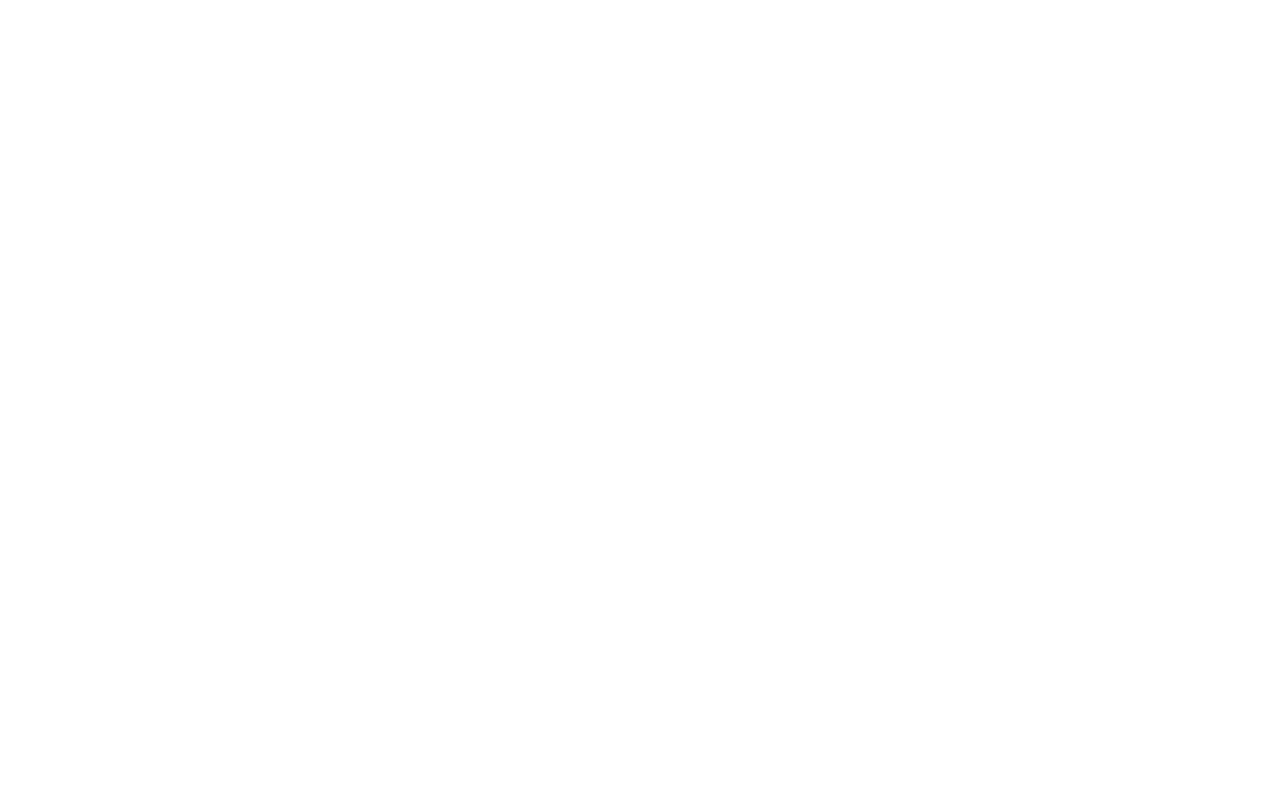
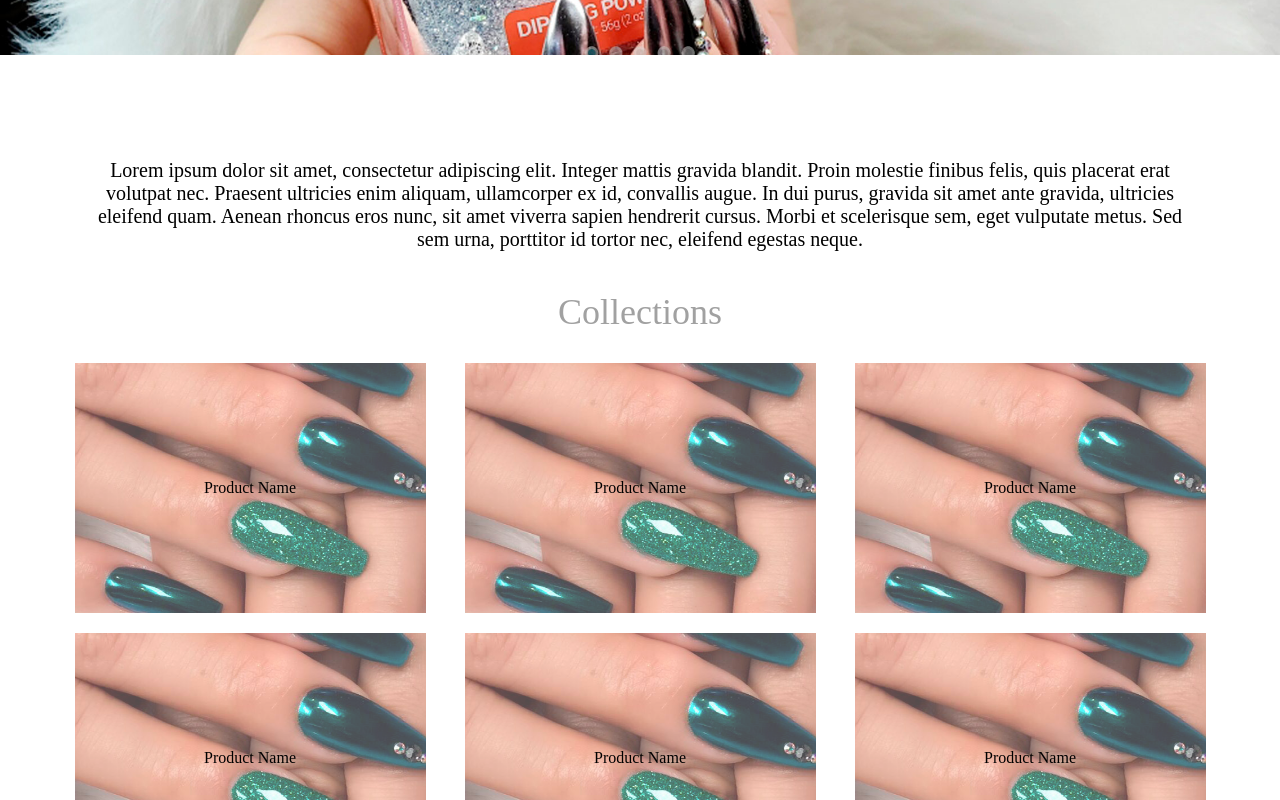
Before and after one commit to ninfanino/nurevolution, a React (Create React App) app: page /product-line/1 in a window 1280 px wide. Shown: the part 400-1200 px from the top of the page. Before the commit the page ends 800 px from the top, so only its background shows below. Built offline with nearby package versions, Linux system fonts and the light colour scheme.

Commit message:
Secciones nuevas slidder

```diff
--- a/src/App.js
+++ b/src/App.js
@@ -1,13 +1,17 @@
 import React from 'react';
-import { BrowserRouter as Router, Route, Link } from "react-router-dom";
+import { BrowserRouter as Router, Route } from "react-router-dom";
 
 import Home from './components/pages/Home';
+import Promo from './components/pages/Promo';
+import ProductCollection from './components/pages/ProductCollection';
 
 
 function App() {
   return (
     <Router>
       <Route path="/" exact component={Home} />
+      <Route path="/promo" component={Promo} />
+      <Route path="/product-line/:id" component={ProductCollection} />
     </Router>
   );
 }
--- /dev/null
+++ b/src/components/collections/productLine.js
@@ -0,0 +1,50 @@
+import React from 'react'
+
+const ProductLine = () => {
+    const collection = [
+        { name:'Product Name'},
+        { name:'Product Name'},
+        { name:'Product Name'},
+        { name:'Product Name'},
+        { name:'Product Name'},
+        { name:'Product Name'},
+        { name:'Product Name'},
+        { name:'Product Name'},
+        { name:'Product Name'},
+        { name:'Product Name'},
+        { name:'Product Name'},
+        { name:'Product Name'}
+    ]
+
+    let itemsCollection = collection.map((item, index) => {
+        return (
+            <div className="collectionGridItem">
+                <img src="/images/product-home1.jpg" className="imgProductGrid" alt="Product Line" />
+                <div className="collectionGridName">
+                    { item['name'] }
+                </div>
+            </div>
+        )
+    })
+
+    return(
+        <div className="promos">
+            <img className="img-slidder" src="/images/slidder1.jpg" alt="NuRevolution" />
+
+            <div className="container">
+                <p>
+                Lorem ipsum dolor sit amet, consectetur adipiscing elit. Integer mattis gravida blandit. Proin molestie finibus felis, quis placerat erat volutpat nec. Praesent ultricies enim aliquam, ullamcorper ex id, convallis augue. In dui purus, gravida sit amet ante gravida, ultricies eleifend quam. Aenean rhoncus eros nunc, sit amet viverra sapien hendrerit cursus. Morbi et scelerisque sem, eget vulputate metus. Sed sem urna, porttitor id tortor nec, eleifend egestas neque.
+                </p>
+
+                <div className="title">Collections</div>
+                <div className="collectionGrid">
+                    {itemsCollection}
+                </div>
+            </div>
+
+
+        </div>
+    )
+}
+
+export default ProductLine
--- a/src/components/home/products.js
+++ b/src/components/home/products.js
@@ -1,29 +1,36 @@
 import React from 'react'
+import { NavLink } from "react-router-dom";
 
 const Products = () => (
     <div>
         <div className="title">Product Lines</div>
         <div className="productsGrid">
+            <NavLink to="/product-line/1">
                 <div className="productGridItem">
                     <img src="/images/product-home1.jpg" className="imgProductHome" alt="Gel" />
                     <div className="productMask">
                         <div className="nameProduct">Gel</div>
                     </div>
                 </div>
+            </NavLink>
 
+            <NavLink to="/product-line/2">
                 <div className="productGridItem">
                     <img src="/images/product-home2.jpg" className="imgProductHome" alt="Gel" />
                     <div className="productMask">
                         <div className="nameProduct">Gel</div>
                     </div>
                 </div>
+            </NavLink>
 
+            <NavLink to="/product-line/3">
                 <div className="productGridItem">
                     <img src="/images/product-home3.jpg" className="imgProductHome" alt="Gel" />
                     <div className="productMask">
                         <div className="nameProduct">Gel</div>
                     </div>
                 </div>
+            </NavLink>
         </div>
     </div>
 )
--- a/src/components/home/slidder.js
+++ b/src/components/home/slidder.js
@@ -1,4 +1,5 @@
 import React from "react"
+import { NavLink } from "react-router-dom";
 
 import makeCarousel from 'react-reveal/makeCarousel';
 import Slide from 'react-reveal/Slide';
@@ -20,28 +21,34 @@ const Slidder = () => {
     return (
         <Carousel defaultWait={100000} maxTurns={300}>
             <Slide right>
+                <NavLink to="/promo">
                     <div>
                         <img className="img-slidder" src="/images/slidder1.jpg" alt="NuRevolution" />
                         <div className="txt-caption">
                             <div className="title-slidder">Wellcome to NUrevolutioninc +20 years revolutionizing the way professional nail,hand & feet beauty industry build their products.</div>
                         </div>
                     </div>
+                </NavLink>
             </Slide>
             <Slide right>
+                <NavLink to="/promo">
                     <div>
                         <img className="img-slidder" src="/images/slidder2.jpg" alt="NuRevolution" />
                         <div className="txt-caption">
                             <div className="title-slidder">Wellcome to NUrevolutioninc +20 years revolutionizing the way professional nail,hand & feet beauty industry build their products.</div>
                         </div>
                     </div>
+                </NavLink>
             </Slide>
             <Slide right>
+                <NavLink to="/promo">
                     <div>
                         <img className="img-slidder" src="/images/slidder3.jpg" alt="NuRevolution" />
                         <div className="txt-caption">
                             <div className="title-slidder">Wellcome to NUrevolutioninc +20 years revolutionizing the way professional nail,hand & feet beauty industry build their products.</div>
                         </div>
                     </div>
+                </NavLink>
             </Slide>
         </Carousel>
     )
--- /dev/null
+++ b/src/components/pages/ProductCollection.js
@@ -0,0 +1,14 @@
+import React from 'react'
+import Header from '../general/Header';
+import Footer from '../general/Footer';
+import ProductLine from '../collections/productLine';
+
+const ProductCollection = () => (
+    <div>
+        <Header/>
+        <ProductLine/>
+        <Footer/>
+    </div>
+)
+
+export default ProductCollection
--- /dev/null
+++ b/src/components/pages/Promo.js
@@ -0,0 +1,14 @@
+import React from 'react'
+import Header from '../general/Header';
+import Footer from '../general/Footer';
+import Promos from '../promos/promos';
+
+const Promo = () => (
+    <div>
+        <Header/>
+        <Promos/>
+        <Footer/>
+    </div>
+)
+
+export default Promo
--- /dev/null
+++ b/src/components/promos/promos.js
@@ -0,0 +1,19 @@
+import React from 'react'
+
+const Promos = () => (
+    <div className="promos">
+        <img className="img-slidder" src="/images/slidder1.jpg" alt="NuRevolution" />
+
+        <div className="container">
+            <p>
+            Lorem ipsum dolor sit amet, consectetur adipiscing elit. Integer mattis gravida blandit. Proin molestie finibus felis, quis placerat erat volutpat nec. Praesent ultricies enim aliquam, ullamcorper ex id, convallis augue. In dui purus, gravida sit amet ante gravida, ultricies eleifend quam. Aenean rhoncus eros nunc, sit amet viverra sapien hendrerit cursus. Morbi et scelerisque sem, eget vulputate metus. Sed sem urna, porttitor id tortor nec, eleifend egestas neque.
+            </p>
+
+            <p>
+            Lorem ipsum dolor sit amet, consectetur adipiscing elit. Integer mattis gravida blandit. Proin molestie finibus felis, quis placerat erat volutpat nec. Praesent ultricies enim aliquam, ullamcorper ex id, convallis augue. In dui purus, gravida sit amet ante gravida, ultricies eleifend quam. Aenean rhoncus eros nunc, sit amet viverra sapien hendrerit cursus. Morbi et scelerisque sem, eget vulputate metus. Sed sem urna, porttitor id tortor nec, eleifend egestas neque.
+            </p>
+        </div>
+    </div>
+)
+
+export default Promos
--- a/src/index.css
+++ b/src/index.css
@@ -171,6 +171,53 @@ body {
 .footerInfo strong {
   font-size: 18px;
 }
+.container {
+  padding: 80px 0 30px;
+  max-width: 1170px;
+  margin: 0 auto;
+}
+.promos p {
+  margin: 0 auto;
+
+  padding: 20px 30px;
+  font-size: 20px;
+  text-align: center;
+}
+.collectionGrid {
+  display: flex;
+  margin-bottom: 50px;
+  flex-wrap: wrap;
+  justify-content: space-around;
+}
+.collectionGridItem {
+  display: flex;
+  justify-content: center;
+  align-items: center;
+  width: 30%;
+  height: 250px;
+  box-sizing: border-box;
+  margin: 10px;
+  position: relative;
+  overflow: hidden;
+  cursor: pointer;
+}
+.imgProductGrid {
+  width: 100%;
+  height: 250px;
+  position: absolute;
+  object-fit: cover;
+  z-index: 0;
+  opacity: .7;
+  transition: all .5s;
+}
+.collectionGridItem:hover .imgProductGrid {
+  width: 120%;
+  height: 120%;
+}
+.collectionGridName {
+  position: relative;
+  z-index: 1;
+}
 @media(min-width:1025px) {
   .productGridItem:hover .productMask {
     opacity: 1;
@@ -232,6 +279,9 @@ body {
   .title {
     font-size: 27px;
   }
+  .collectionGridItem {
+    width: 46%;
+  }
 }
 @media(max-width:575px) {
   .arrow {
@@ -264,4 +314,10 @@ body {
     position: relative !important;
     right: 10px !important;
   }
+  .img-slidder {
+    height: 180px;
+  }
+  .collectionGridItem {
+    width: 100%;
+  }
 }
```
Also changed, not shown: src/components/collections/collectionTemplate.js (added, +10 -0 lines). Lines whose indentation alone changed are shown as unchanged.
